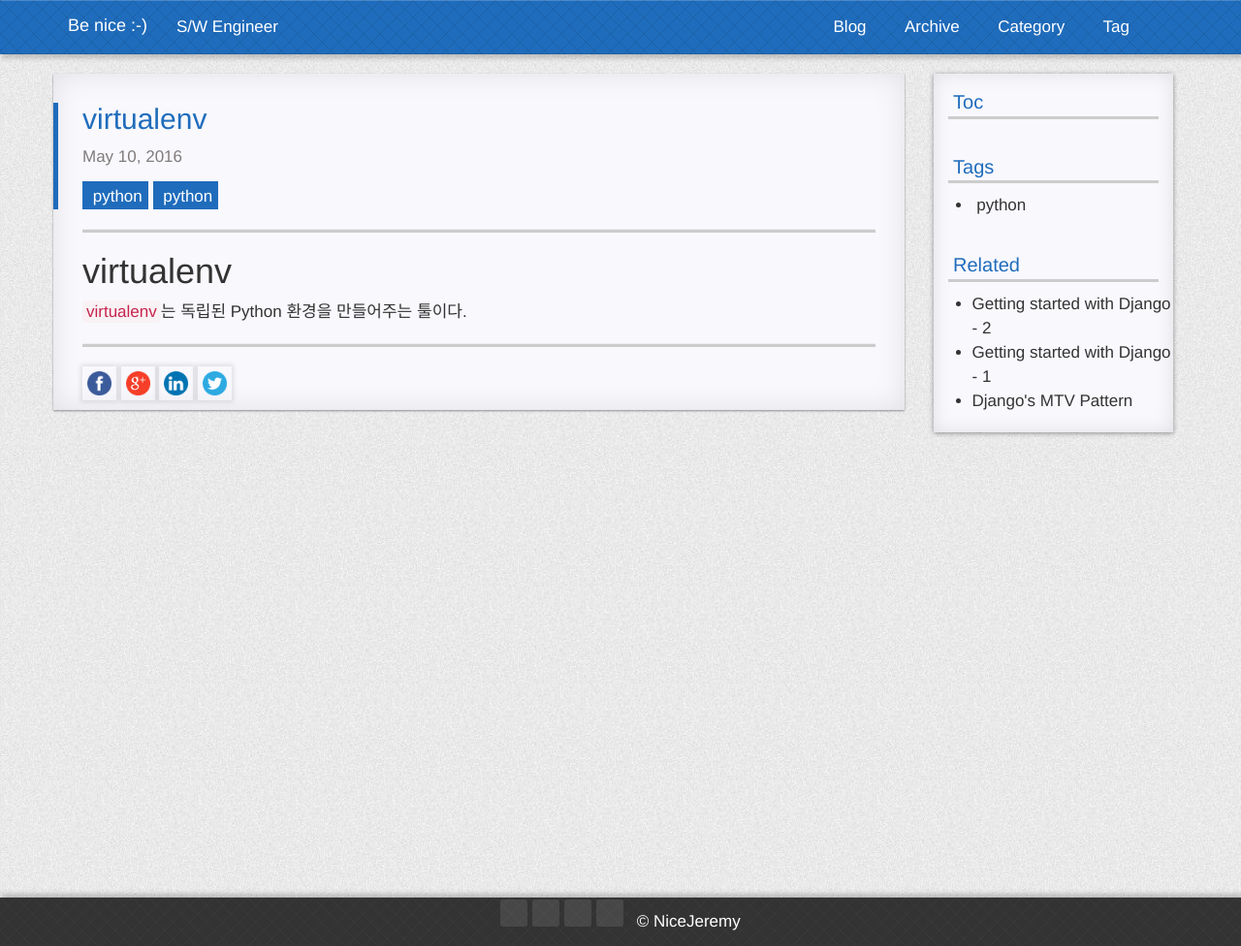
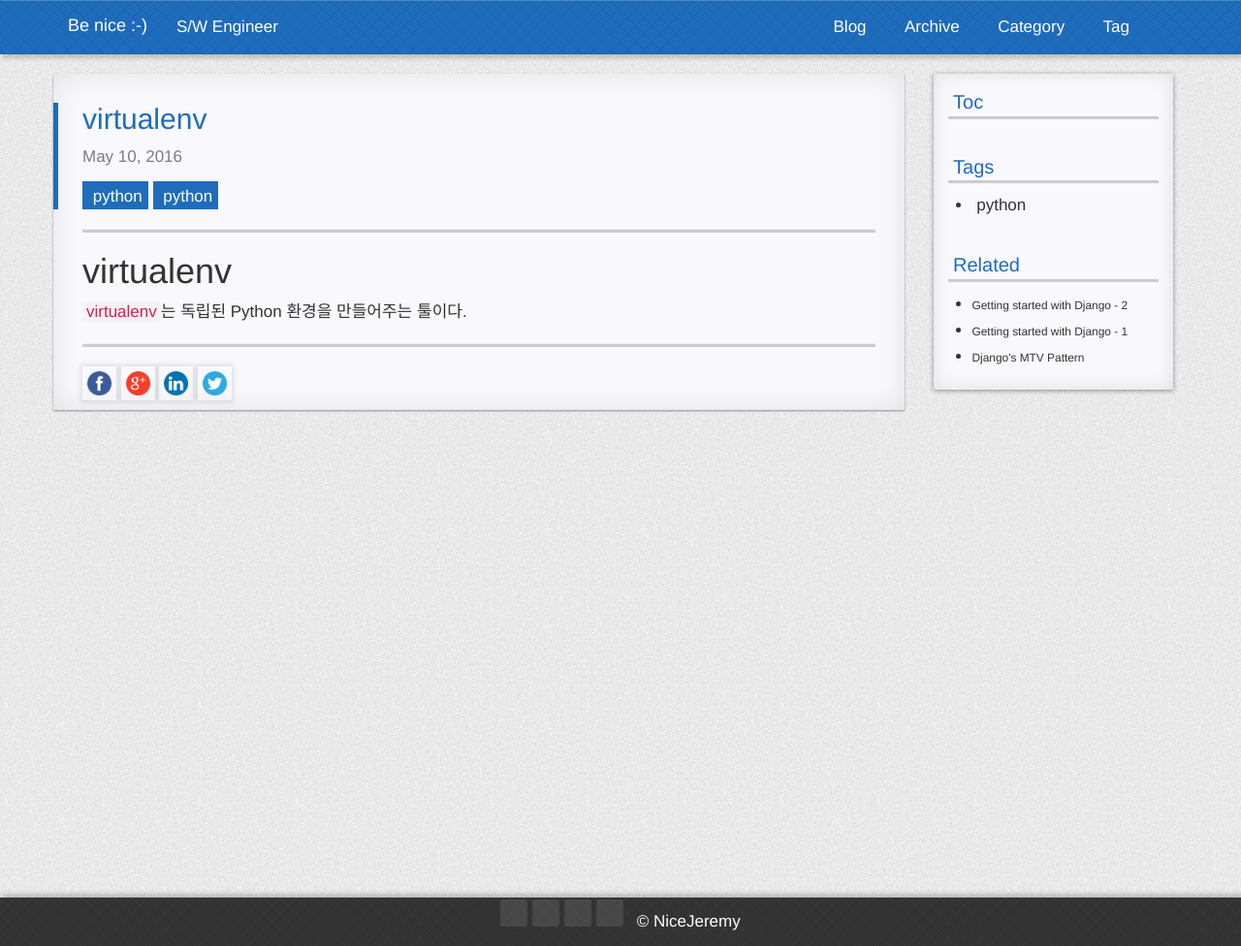
Before and after one commit to wkjeon/nicejeremy.github.io, a Jekyll site: the page built from _posts/python/2016-05-23-virtualenv.md, in a window 1280 px wide. Shown: the whole page at 97% size. Built offline with Jekyll 4.4.1, drawn with Linux system fonts in a browser that asks for light colours; nearby versions of some CDN libraries; comment, search, counter and statistics services are not loaded; a style sheet for code colours, icons or effects is not loaded.

Commit message:
change some style

```diff
--- a/_layouts/post.html
+++ b/_layouts/post.html
@@ -114,7 +114,7 @@
                     {% if postsAfterFilter.size > 0 %}
                         {% for p in postsAfterFilter limit: 15 %}
                             <li>
-                                <a href="{{ p.url | prepend: site.baseurl | prepend: site.url }}">{{ p.title }}</a>
+                                <a href="{{ p.url | prepend: site.baseurl | prepend: site.url }}" style="font-size: calc(100% - 0.3em);">{{ p.title }}</a>
                             </li>
                         {% endfor %}
                     {% endif %}
```
